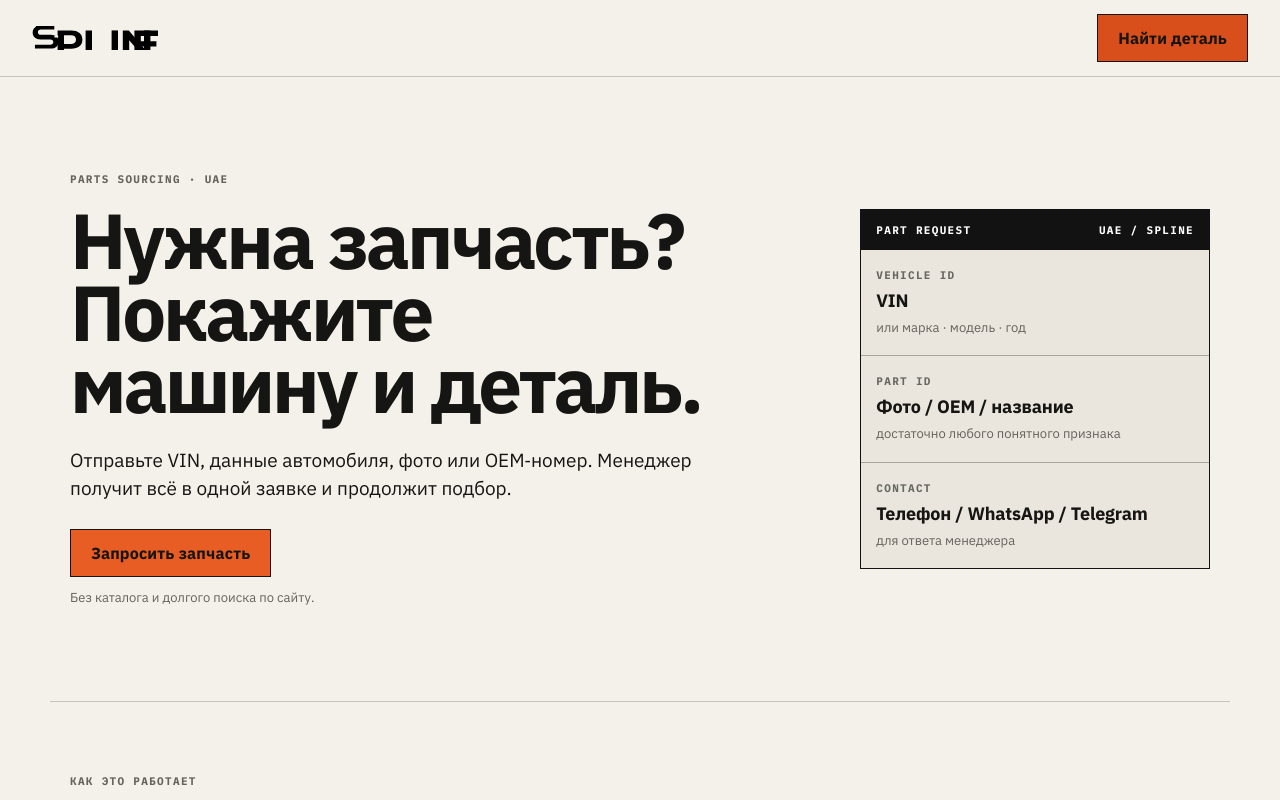
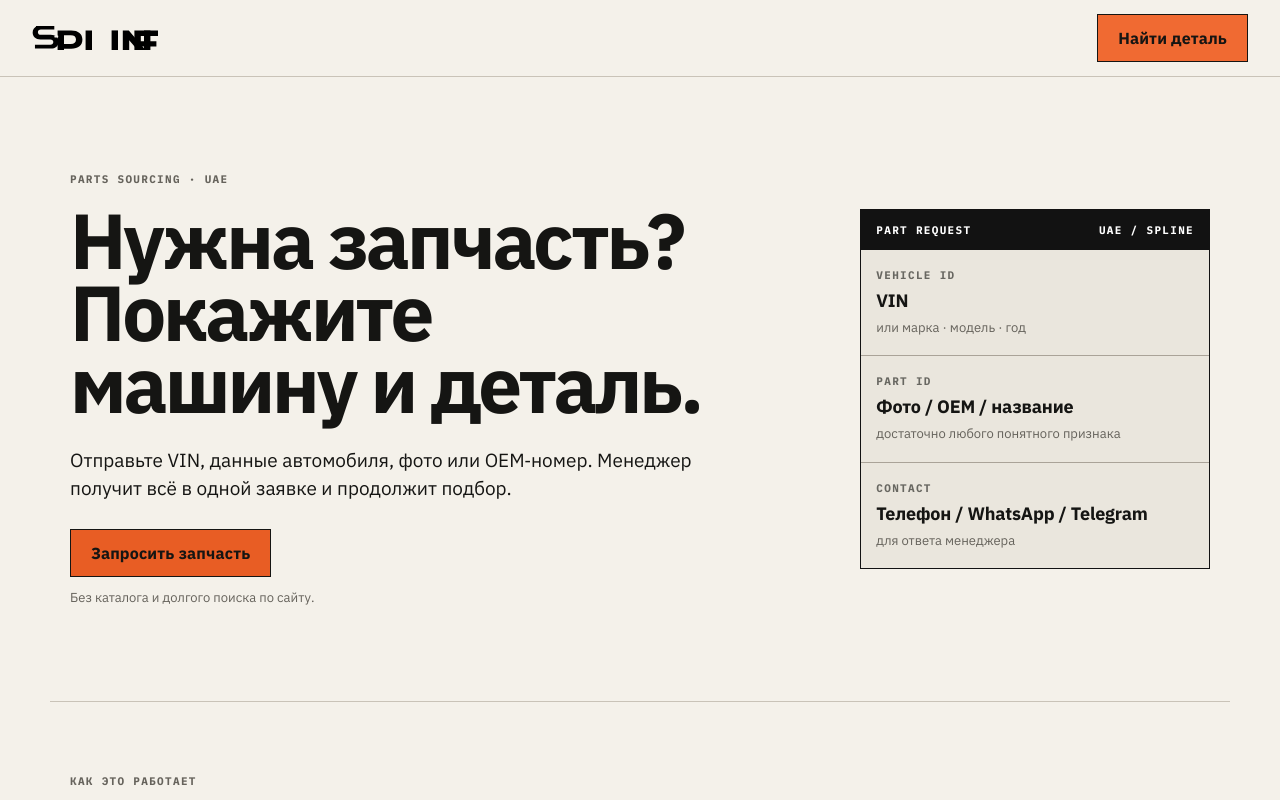
Before and after one commit to prostoali2207-gif/auto-parts-landing, a Next.js app: page / in a window 1280 px wide. In both pictures the pointer is over the link "Найти деталь". Shown: the top 800 px of the page. Built offline with nearby package versions, Linux system fonts and the light colour scheme; no server answers.

Commit message:
brand: fix Spline CTA contrast and focus states

```diff
--- a/app/brand.css
+++ b/app/brand.css
@@ -1,2 +1,2 @@
-:root{--spline-ink:#151513;--spline-paper:#f4f1ea;--spline-surface:#eae6dd;--spline-muted:#66635c;--spline-line:#c8c1b5;--spline-dark-surface:#1d1d1a;--spline-dark-muted:#b8b2a8;--spline-signal:#e85d24}
-body{background:var(--spline-paper);color:var(--spline-ink);font-family:var(--font-plex-sans),Arial,sans-serif;font-stretch:normal}.hero h1,.process h2,.requestSection h2{font-family:var(--font-plex-sans),Arial,sans-serif;letter-spacing:-.04em}.eyebrow,.ticketHead,.ticketCode,.processRail article span,.requestLegend,.success>span,.requestForm legend span{font-family:var(--font-plex-mono),ui-monospace,monospace}.topCta,.primary{background:var(--spline-signal);color:var(--spline-ink);border-color:var(--spline-ink)}.topCta:hover,.primary:hover{background:#d94f1c}.requestSection .primary{background:var(--spline-signal);color:var(--spline-ink);border-color:var(--spline-signal)}.requestSection{background:var(--spline-dark-surface)}.sourcingTicket{background:var(--spline-surface)}.processRail p,.ticketRow small,.micro,.eyebrow{color:var(--spline-muted)}.requestIntro p:not(.eyebrow),.fieldNote,.requestForm label span,.success p{color:var(--spline-dark-muted)}
+:root{--spline-ink:#151513;--spline-paper:#f4f1ea;--spline-surface:#eae6dd;--spline-muted:#66635c;--spline-line:#c8c1b5;--spline-dark-surface:#1d1d1a;--spline-dark-muted:#b8b2a8;--spline-signal:#e85d24;--spline-signal-hover:#f06a32}
+body{background:var(--spline-paper);color:var(--spline-ink);font-family:var(--font-plex-sans),Arial,sans-serif;font-stretch:normal}.hero h1,.process h2,.requestSection h2{font-family:var(--font-plex-sans),Arial,sans-serif;letter-spacing:-.04em}.eyebrow,.ticketHead,.ticketCode,.processRail article span,.requestLegend,.success>span,.requestForm legend span{font-family:var(--font-plex-mono),ui-monospace,monospace}.topCta,.primary{background:var(--spline-signal);color:var(--spline-ink);border-color:var(--spline-ink)}.topCta:hover,.primary:hover{background:var(--spline-signal-hover)}.topCta:focus-visible,.primary:focus-visible{outline-color:var(--spline-ink)}.requestSection .primary{background:var(--spline-signal);color:var(--spline-ink);border-color:var(--spline-signal)}.requestSection .primary:hover{background:var(--spline-signal-hover);border-color:var(--spline-signal-hover)}.requestSection .primary:focus-visible{outline-color:var(--spline-paper)}.requestSection{background:var(--spline-dark-surface)}.sourcingTicket{background:var(--spline-surface)}.processRail p,.ticketRow small,.micro,.eyebrow{color:var(--spline-muted)}.requestIntro p:not(.eyebrow),.fieldNote,.requestForm label span,.success p{color:var(--spline-dark-muted)}
```
